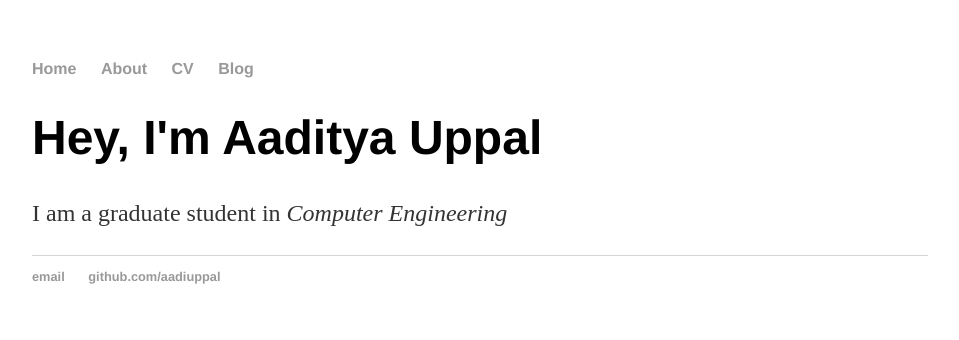
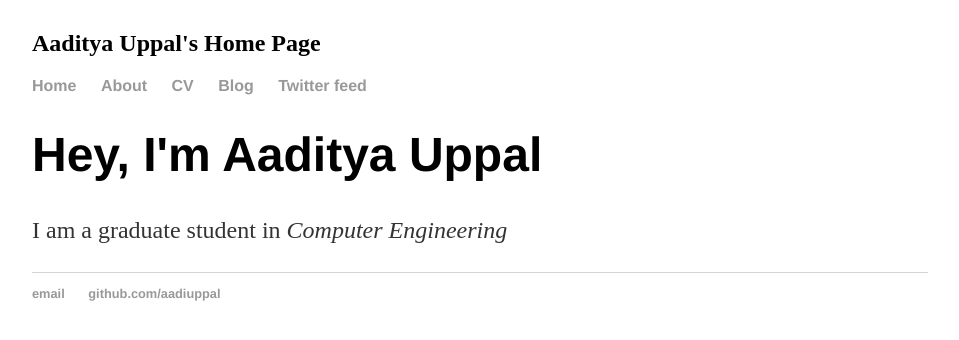
Before and after one commit to aadiuppal/aadiuppal.github.io, a Jekyll site: the page built from index.html, in a window 1280 px wide. Shown: the top 340 px of the page, without its empty margins (160-1119 px from the left). Built offline with Jekyll 4.4.1, drawn with Linux system fonts in a browser that asks for light colours.

Commit message:
adding the twitter link and some css changes

```diff
--- a/_layouts/default.html
+++ b/_layouts/default.html
@@ -6,12 +6,16 @@
       <link rel="stylesheet" type="text/css" href="/css/main.css">
     </head>
     <body>
+      <header>
+        <h2> Aaditya Uppal's Home Page </h2>
+      </header>
       <nav>
           <ul>
               <li><a href="/">Home</a></li>
               <li><a href="/about">About</a></li>
               <li><a href="/files/cv.pdf">CV</a></li>
               <li><a href="/blog">Blog</a></li>
+              <li><a href="/twitter">Twitter feed</a></li>
           </ul>
       </nav>
       <div class="container">
--- a/css/main.css
+++ b/css/main.css
@@ -1,5 +1,5 @@
 body {
-    margin: 60px auto;
+    margin: 30px auto;
     width: 70%;
 }
 nav ul, footer ul {
@@ -41,3 +41,9 @@ ul.posts {
 ul.posts li {
     list-style: none;
 }
+.twittr {
+  text-align: center;
+  margin: 0 auto;
+  width: 600px;
+  height:800px;
+}
```
